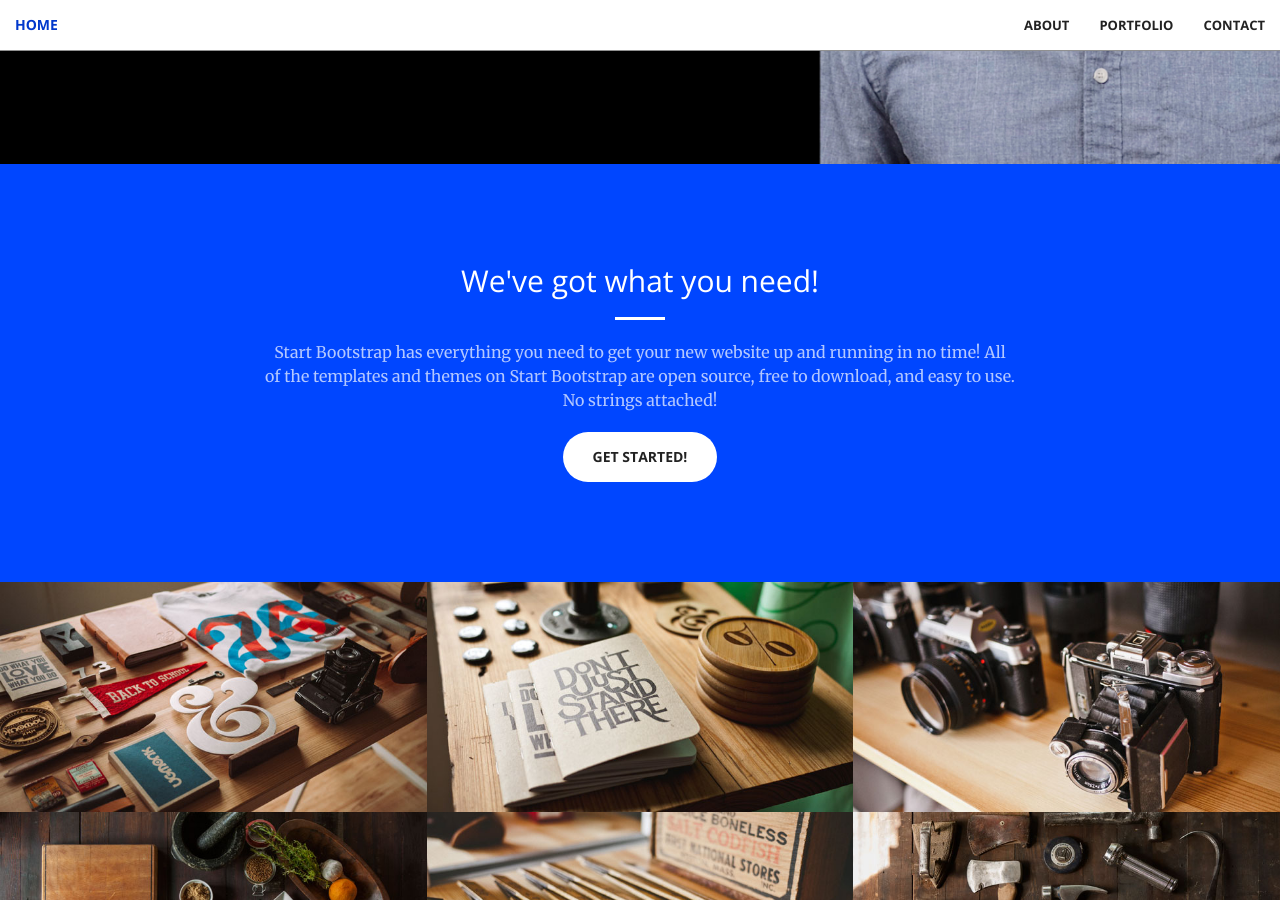
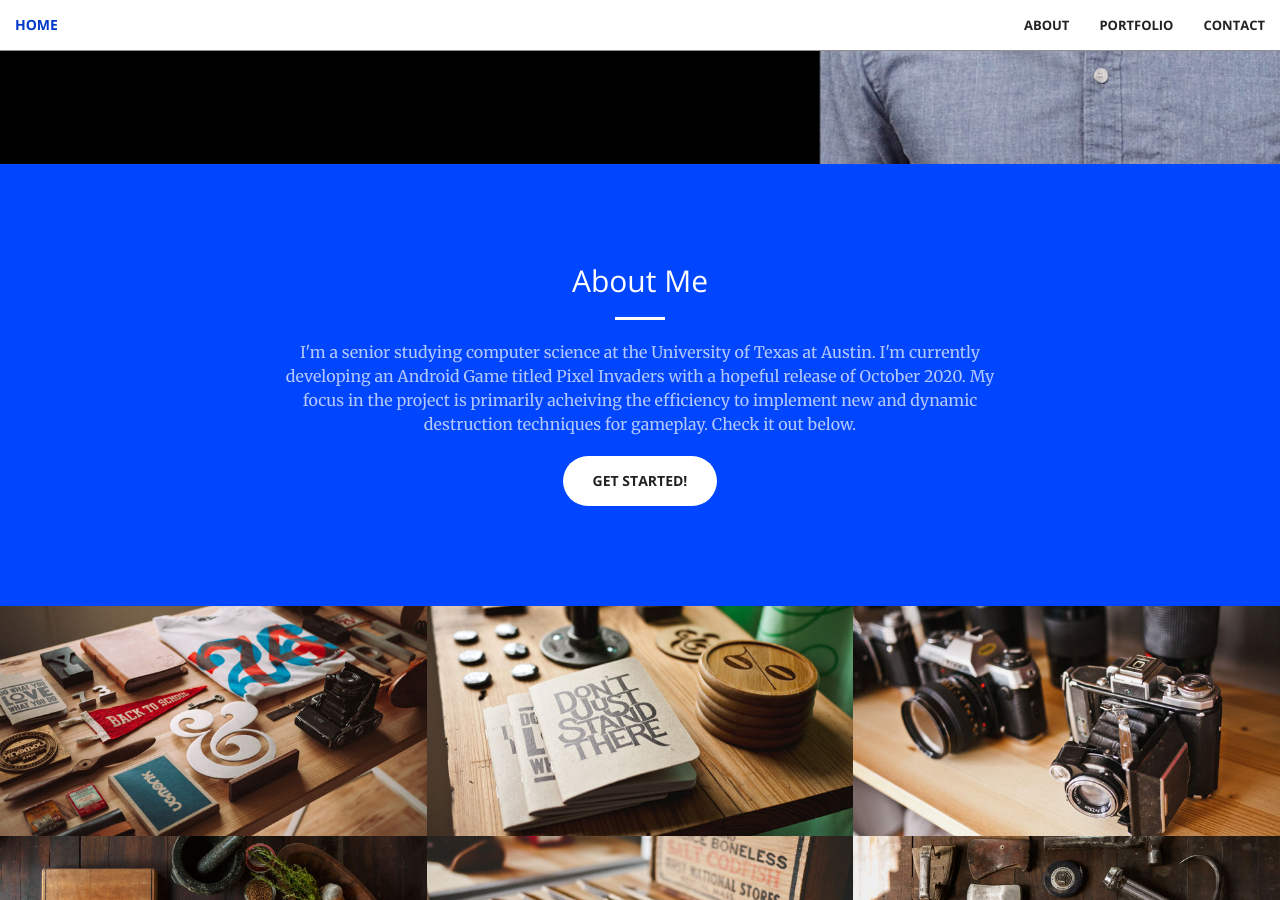
Before and after one commit to AlecSweet/AlecSweet.github.io, a Jekyll site: the page built from index.html, in a window 1280 px wide and 900 px high, scrolled down 736 px. Built offline with Jekyll 4.4.1, drawn with Linux system fonts in a browser that asks for light colours.

Commit message:
Update call-to-action.html

```diff
--- a/_includes/call-to-action.html
+++ b/_includes/call-to-action.html
@@ -2,9 +2,9 @@
     <div class="container">
         <div class="row">
             <div class="col-lg-8 col-lg-offset-2 text-center">
-                <h2 class="section-heading">We've got what you need!</h2>
+                <h2 class="section-heading">About Me</h2>
                 <hr class="light">
-                <p class="text-faded">Start Bootstrap has everything you need to get your new website up and running in no time! All of the templates and themes on Start Bootstrap are open source, free to download, and easy to use. No strings attached!</p>
+                <p class="text-faded">I'm a senior studying computer science at the University of Texas at Austin. I'm currently developing an Android Game titled Pixel Invaders with a hopeful release of October 2020. My focus in the project is primarily acheiving the efficiency to implement new and dynamic destruction techniques for gameplay. Check it out below.</p>
                 <a href="#" class="btn btn-default btn-xl">Get Started!</a>
             </div>
         </div>
```
